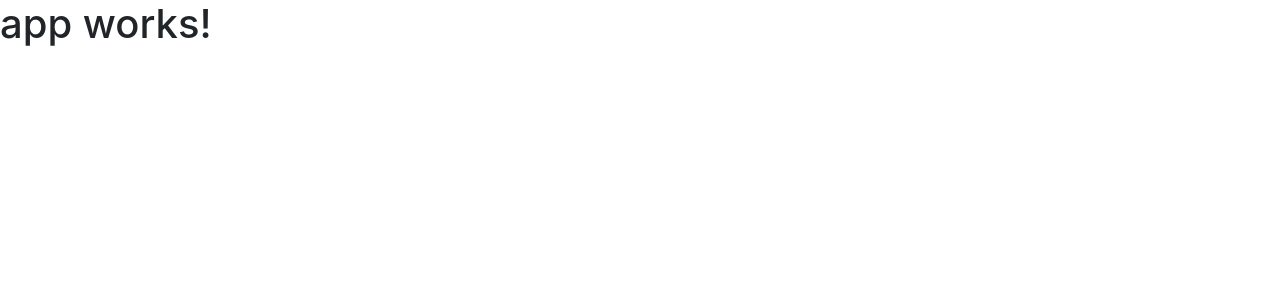
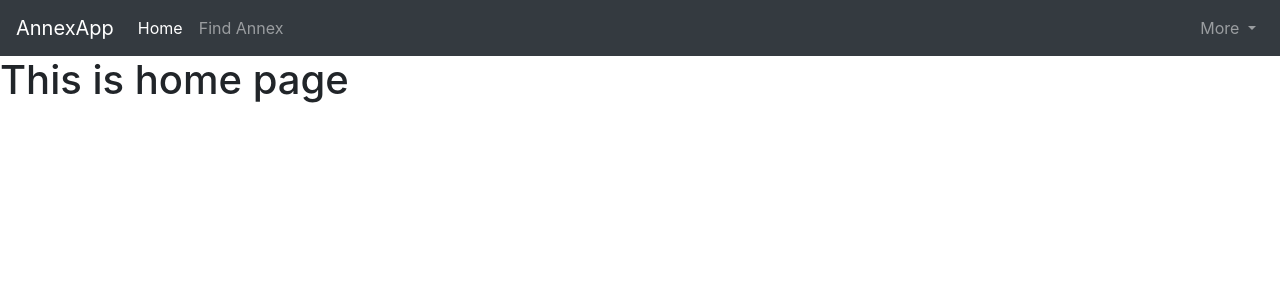
Before and after one commit to sidathasiri/AnnexApp, an Angular app: page / in a window 1280 px wide. Shown: the top 300 px of the page. Built offline with nearby package versions, Linux system fonts and the light colour scheme.

Commit message:
added navbar

```diff
--- /dev/null
+++ b/src/app/Components/HomeComponent/home.component.html
@@ -0,0 +1 @@
+<h1>This is home page</h1>
--- /dev/null
+++ b/src/app/Components/Shared/Navbar/navbar.component.html
@@ -0,0 +1,31 @@
+<nav class="navbar navbar-expand-lg navbar-dark bg-dark">
+    <a class="navbar-brand" href="#">AnnexApp</a>
+    <button class="navbar-toggler" type="button" data-toggle="collapse" data-target="#navbarSupportedContent" aria-controls="navbarSupportedContent" aria-expanded="false" aria-label="Toggle navigation">
+      <span class="navbar-toggler-icon"></span>
+    </button>
+
+    <div class="collapse navbar-collapse" id="navbarSupportedContent">
+      <ul class="navbar-nav mr-auto">
+        <li class="nav-item active">
+          <a class="nav-link" href="#">Home <span class="sr-only">(current)</span></a>
+        </li>
+        <li class="nav-item">
+          <a class="nav-link" href="#">Find Annex</a>
+        </li>
+      </ul>
+
+      <ul class="navbar-nav mr-right">
+        <li class="nav-item dropdown float-right">
+            <a class="nav-link dropdown-toggle" href="#" id="navbarDropdown" role="button" data-toggle="dropdown" aria-haspopup="true" aria-expanded="false">
+              More
+            </a>
+            <div class="dropdown-menu" aria-labelledby="navbarDropdown">
+              <a class="dropdown-item" href="#">Login</a>
+              <a class="dropdown-item" href="#">Another action</a>
+              <div class="dropdown-divider"></div>
+              <a class="dropdown-item" href="#">Something else here</a>
+            </div>
+          </li>
+      </ul>
+    </div>
+  </nav>
--- a/src/app/app.component.html
+++ b/src/app/app.component.html
@@ -1,3 +1,2 @@
-<h1>
-  {{title}}
-</h1>
+<navbar></navbar>
+<home></home>
--- a/src/app/app.component.ts
+++ b/src/app/app.component.ts
@@ -6,5 +6,4 @@ import { Component } from '@angular/core';
   styleUrls: ['./app.component.css']
 })
 export class AppComponent {
-  title = 'app works!';
 }
--- a/src/app/app.module.ts
+++ b/src/app/app.module.ts
@@ -4,10 +4,14 @@ import { FormsModule } from '@angular/forms';
 import { HttpModule } from '@angular/http';
 
 import { AppComponent } from './app.component';
+import { HomeComponent } from './Components/HomeComponent/home.component';
+import { NavComponent } from './Components/Shared/Navbar/navbar.component';
 
 @NgModule({
   declarations: [
-    AppComponent
+    AppComponent,
+    HomeComponent,
+    NavComponent
   ],
   imports: [
     BrowserModule,
```
Also changed, not shown: src/app/Components/HomeComponent/home.component.ts (added, +9 -0 lines), src/app/Components/Shared/Navbar/navbar.component.ts (added, +8 -0 lines).
